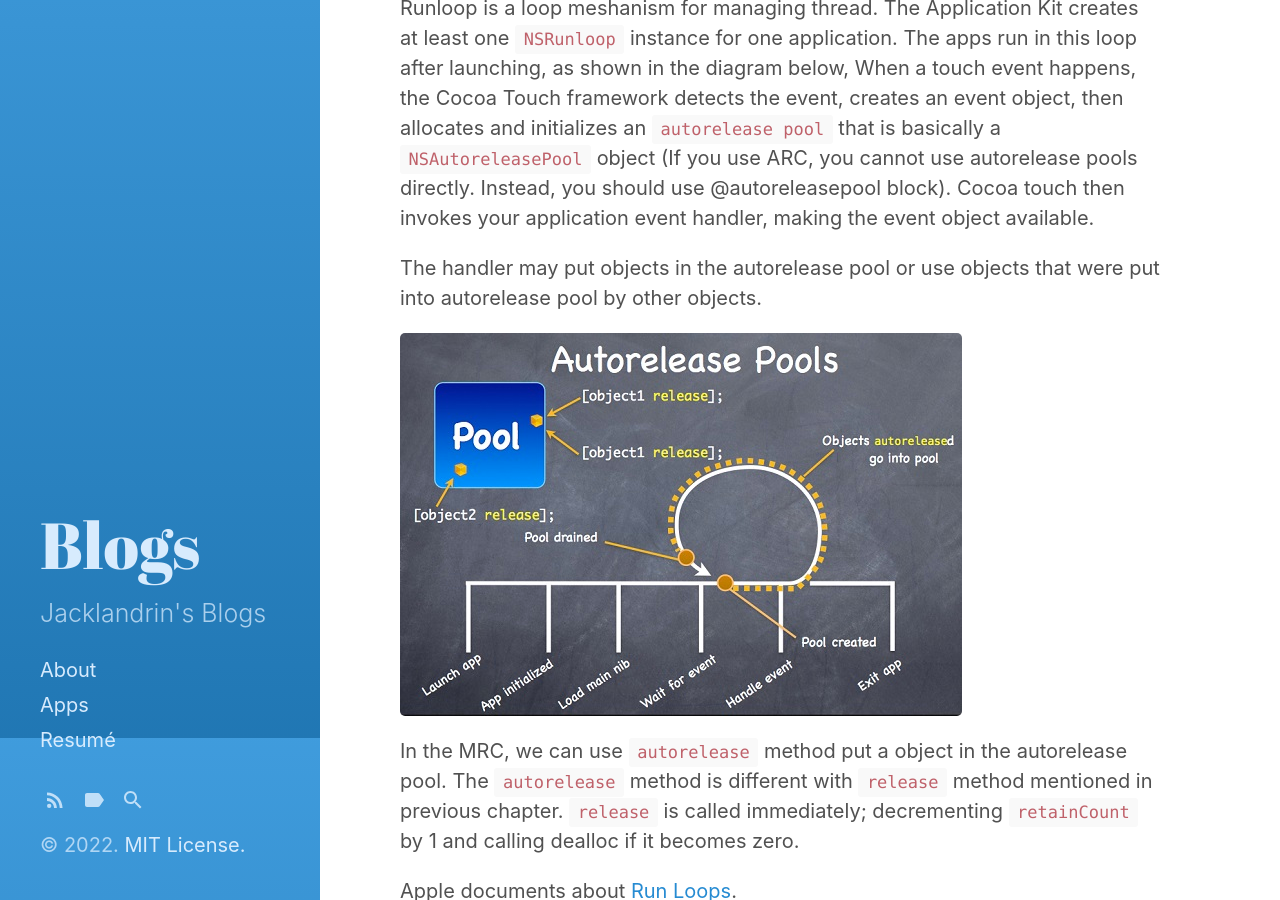
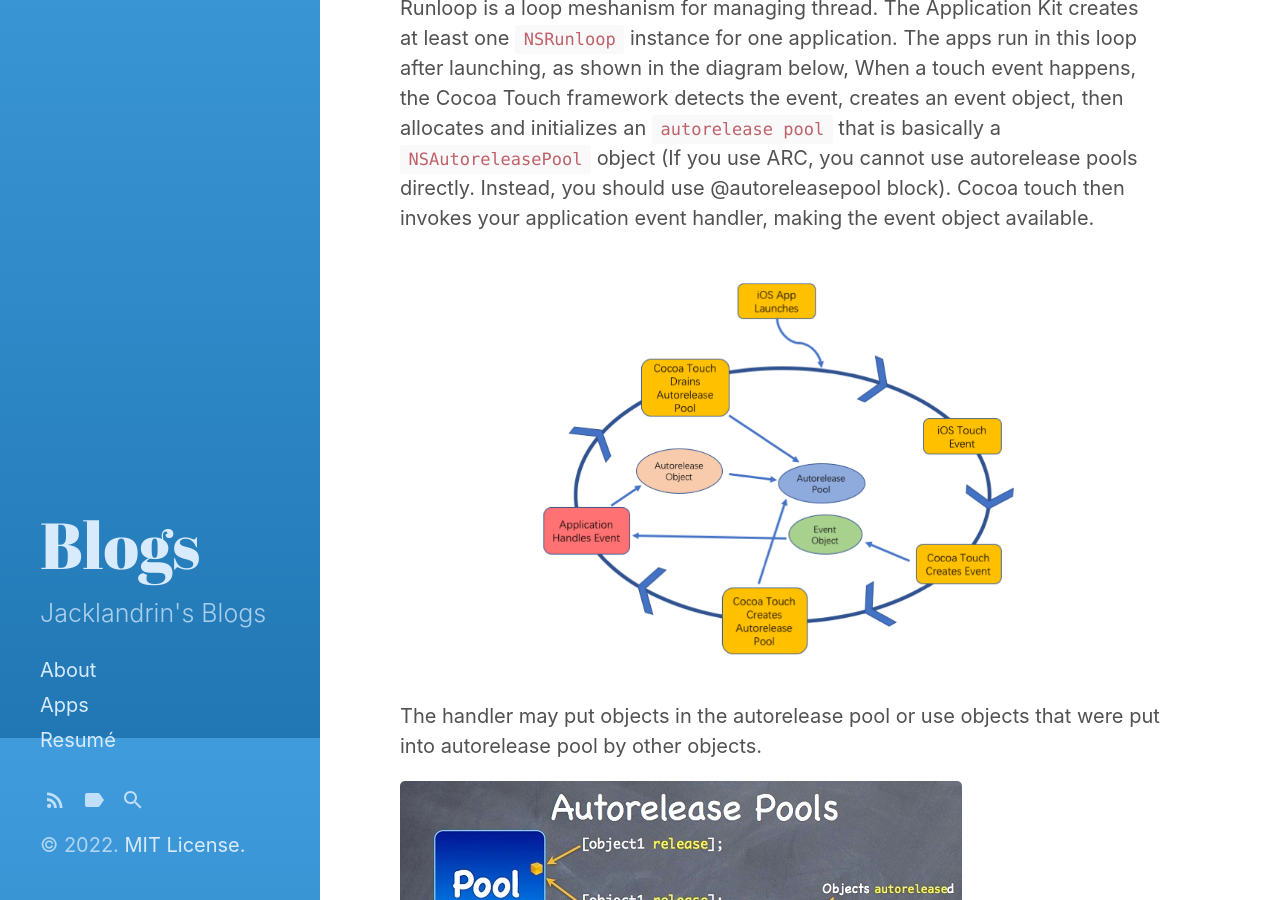
Before and after one commit to jacklandrin/jacklandrin.github.io, a Jekyll site: the page built from _posts/Blogs/post/2018/2018-07-09-ios-memory-management.md, in a window 1280 px wide and 900 px high, scrolled down 1962 px. Built offline with Jekyll 4.4.1, drawn with Linux system fonts in a browser that asks for light colours.

Commit message:
update memory

```diff
--- a/_posts/Blogs/post/2018/2018-07-09-ios-memory-management.md
+++ b/_posts/Blogs/post/2018/2018-07-09-ios-memory-management.md
@@ -35,7 +35,9 @@ In the past, develeper need to manaully manage reference count, we call that man
 
 ### Runloop & Autorelease Pool
 
-Runloop is a loop meshanism for managing thread. The Application Kit creates at least one `NSRunloop` instance for one application. The apps run in this loop after launching, as shown in the diagram below, When a touch event happens, the Cocoa Touch framework detects the event, creates an event object, then allocates and initializes an `autorelease pool` that is basically a `NSAutoreleasePool` object (If you use ARC, you cannot use autorelease pools directly. Instead, you should use @autoreleasepool block). Cocoa touch then invokes your application event handler, making the event object available. ![](images/iOS-Application-Event-Loop.png)
+Runloop is a loop meshanism for managing thread. The Application Kit creates at least one `NSRunloop` instance for one application. The apps run in this loop after launching, as shown in the diagram below, When a touch event happens, the Cocoa Touch framework detects the event, creates an event object, then allocates and initializes an `autorelease pool` that is basically a `NSAutoreleasePool` object (If you use ARC, you cannot use autorelease pools directly. Instead, you should use @autoreleasepool block). Cocoa touch then invokes your application event handler, making the event object available.
+
+![](/assets/img/images/iOS-Application-Event-Loop.png)
 
 The handler may put objects in the autorelease pool or use objects that were put into autorelease pool by other objects.
 
```
